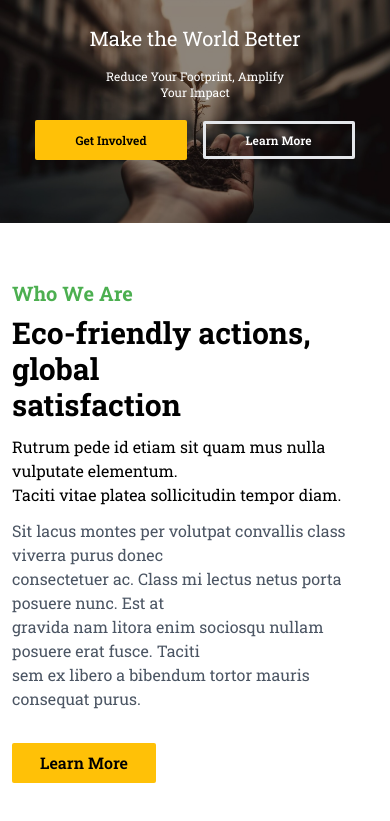
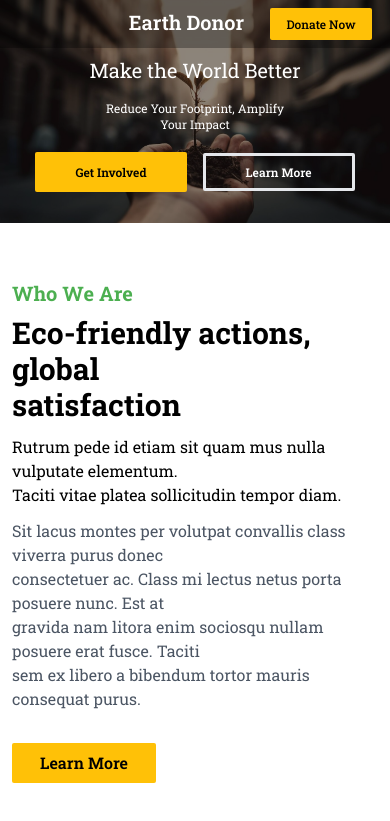
Before and after one commit to shakilahmedshuvo/earth-donor, a Next.js app: page / in a window 390 px wide. Shown: the top 821 px of the page. Built offline with nearby package versions, Linux system fonts and the light colour scheme.

Commit message:
responsive the nevbar

```diff
--- a/src/Components/Banner/Banner.jsx
+++ b/src/Components/Banner/Banner.jsx
@@ -13,7 +13,7 @@ const Banner = () => {
                     alt="" />
             </div>
 
-            <div className="absolute top-0 text-white pt-6 lg:pt-96 mx-auto w-full h-full text-center bg-black bg-opacity-45">
+            <div className="absolute top-0 text-white pt-14 lg:pt-96 mx-auto w-full h-full text-center bg-black bg-opacity-45">
 
                 <h2 className="lg:text-2xl text-xl text-center">
                     Make the World Better
--- a/src/Components/Navbar/Navbar.jsx
+++ b/src/Components/Navbar/Navbar.jsx
@@ -2,7 +2,10 @@ import { IoIosArrowDown } from "react-icons/io";
 
 const Navbar = () => {
     return (
-        <div className="bg-black bg-opacity-30 text-white fixed z-30 top-0 w-full">
+        <div>
+
+            {/* lg device navbar section start */}
+            <div className="lg:block hidden bg-black bg-opacity-30 text-white fixed z-30 top-0 w-full">
 
                 {/* lg device section start */}
                 <div className="hidden lg:block">
@@ -40,11 +43,25 @@ const Navbar = () => {
 
                     </div>
                 </div>
-            {/* lg device section end */}
+            </div>
+            {/* lg device navbar section end */}
+
 
             {/* md and sm device section start */}
-            <div className="hidden lg:block">
+            <div className="lg:hidden block">
+                <div className="bg-black bg-opacity-30 text-white fixed z-30 top-0 w-full grid grid-cols-12 py-2">
 
+                    <div className="col-span-8 text-xl font-semibold text-end px-4">
+                        Earth Donor
+                    </div>
+
+                    <div className="col-span-4 text-center font-medium mr-2">
+                        <button className="bg-[#FFC107] py-2 px-4 rounded-sm text-black font-medium text-xs">
+                            Donate Now
+                        </button>
+                    </div>
+
+                </div>
             </div>
             {/* md and sm device section end */}
 
```
Also changed, not shown: 1 other file (tests, documents, lock files or other folders). Lines whose indentation alone changed are shown as unchanged.
